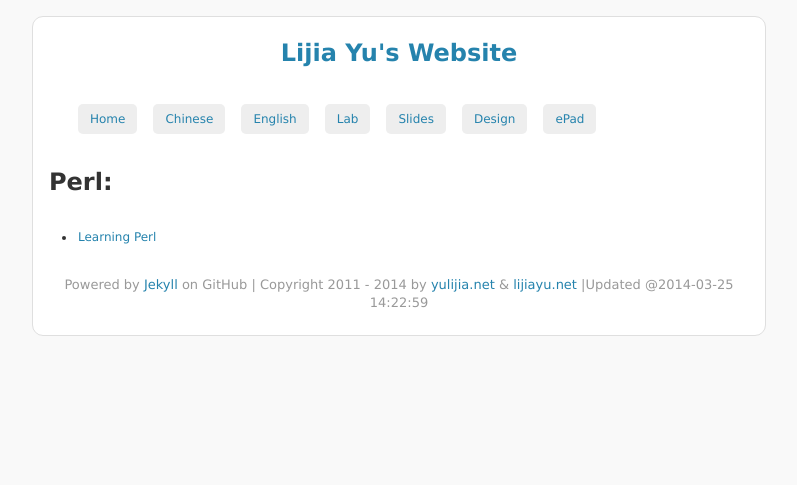
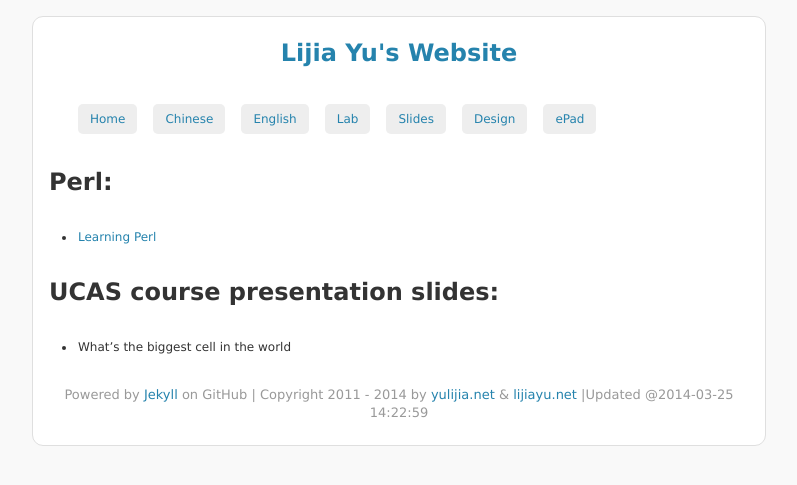
Before and after one commit to yulijia/yulijia.github.io, a Jekyll site: the page built from slides/index.md, in a window 1280 px wide. Shown: the top 485 px of the page, without its empty margins (241-1038 px from the left). Built offline with Jekyll 4.4.1, drawn with Linux system fonts in a browser that asks for light colours; Markdown is read by kramdown in place of the engine named in the settings.

Commit message:
update new item

```diff
--- a/slides/index.md
+++ b/slides/index.md
@@ -6,3 +6,6 @@ avatar: yes
 
 ## Perl:
 - [Learning Perl](http://yulijia.net/slides/learningPerl.html "Learning Perl")
+
+## UCAS course presentation slides:
+- What's the biggest cell in the world
```
